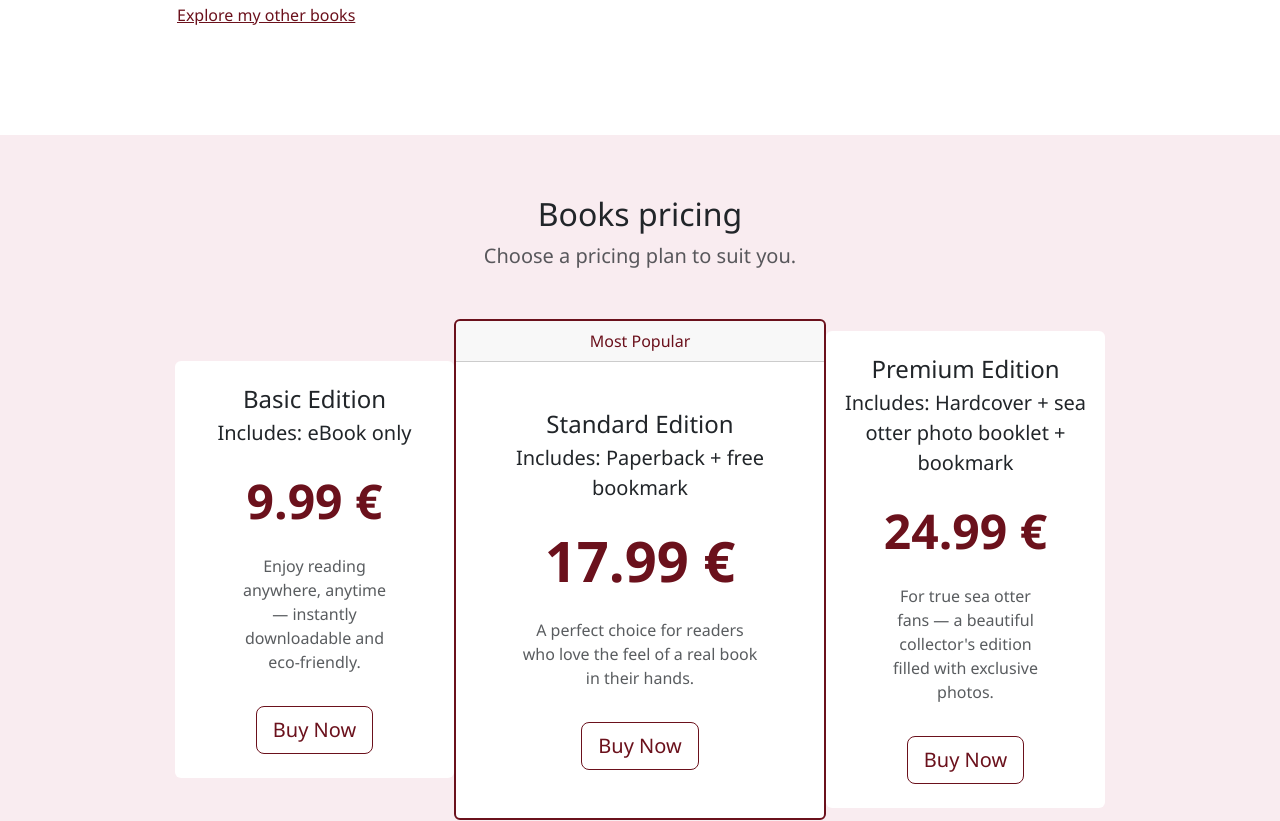
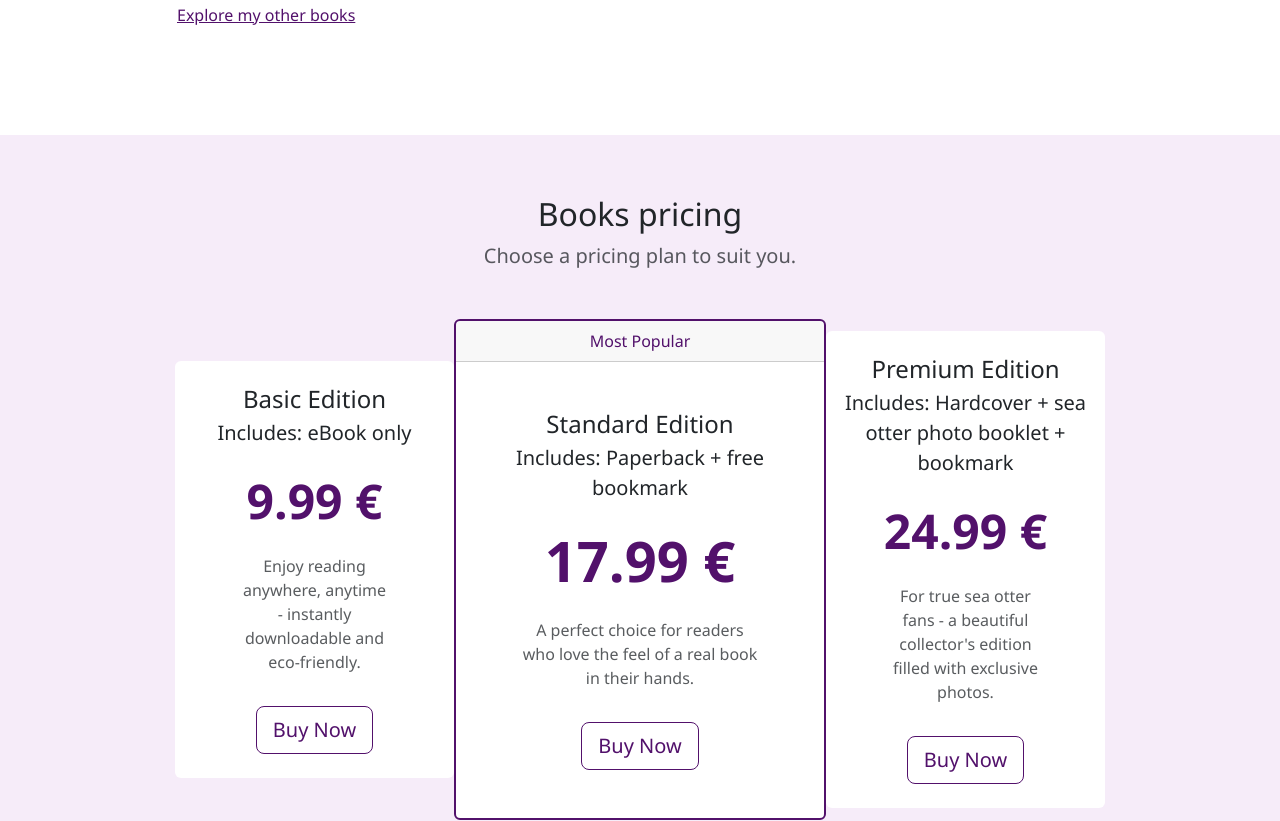
Before and after one commit to aneteleppik-ui/Bootstrap5, a website: page index.html in a window 1280 px wide. Shown: the part 657-1478 px from the top of the page. Drawn offline with nearby package versions, Linux system fonts and the light colour scheme.

Commit message:
sõnum,mida sa muutsid

```diff
--- a/index.html
+++ b/index.html
@@ -94,7 +94,7 @@ section{
               <h4 class="card-title">Basic Edition</h4>
               <p class="lead card-subtitle">Includes: eBook only</p>
               <p class="display-5 my-4 text-primary fw-bold">9.99 €</p>
-              <p class="card-text mx-5 text-muted d-none d-lg-block">Enjoy reading anywhere, anytime — instantly downloadable and eco-friendly.</p>
+              <p class="card-text mx-5 text-muted d-none d-lg-block">Enjoy reading anywhere, anytime - instantly downloadable and eco-friendly.</p>
               <a href="#" class="btn btn-outline-primary btn-lg mt-3">
                 Buy Now
               </a>
@@ -123,7 +123,7 @@ section{
               <h4 class="card-title">Premium Edition</h4>
               <p class="lead card-subtitle">Includes: Hardcover + sea otter photo booklet + bookmark</p>
               <p class="display-5 my-4 text-primary fw-bold">24.99 €</p>
-              <p class="card-text mx-5 text-muted d-none d-lg-block">For true sea otter fans — a beautiful collector's edition filled with exclusive photos.</p>
+              <p class="card-text mx-5 text-muted d-none d-lg-block">For true sea otter fans - a beautiful collector's edition filled with exclusive photos.</p>
               <a href="#" class="btn btn-outline-primary btn-lg mt-3">
                 Buy Now
               </a>
--- a/sass/main.scss
+++ b/sass/main.scss
@@ -1,9 +1,10 @@
 // custom variables
-$primary: #6b111c;
-$light: #f9ecf0;
-
+$primary: #52116b;
+$light: #f6ecf9;
+$secondary: #0b061f;
 $font-family-base: 'Segoe UI', Tahoma, Geneva, Verdana, sans-serif;
 $zindex-offcanvas: 1095;
+
 
 // import the functions & variables
 @import "../node_modules/bootstrap/scss/functions";
@@ -11,8 +12,8 @@ $zindex-offcanvas: 1095;
 
 // custom theme colours
 $custom-theme-colors: (
-  "altlight": #f9ecf0,
-  "altdark": #6b111c,
+  "altlight": #f2ecf9,
+  "altdark": #52116b,
 );
 
 $theme-colors: map-merge($custom-theme-colors, $theme-colors);
```
Also changed, not shown: css/main.min.css, 1 other file.
